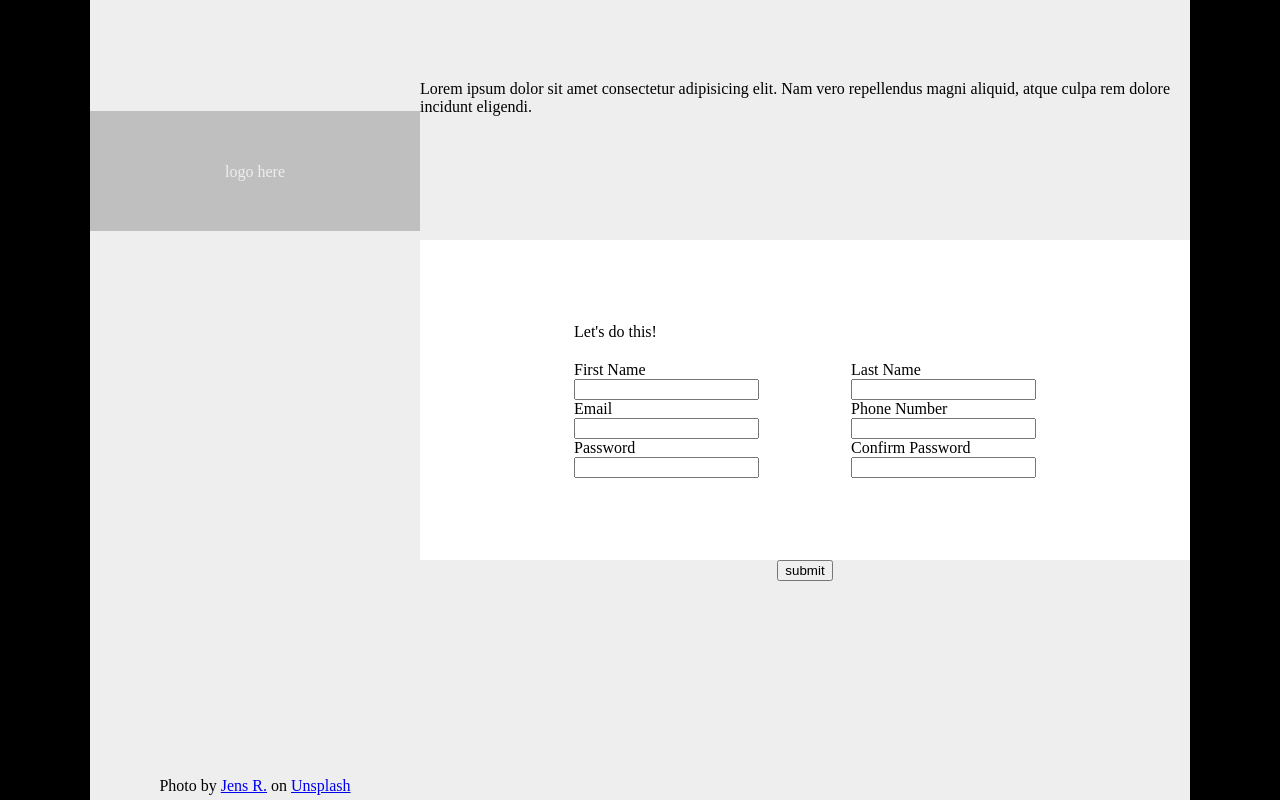
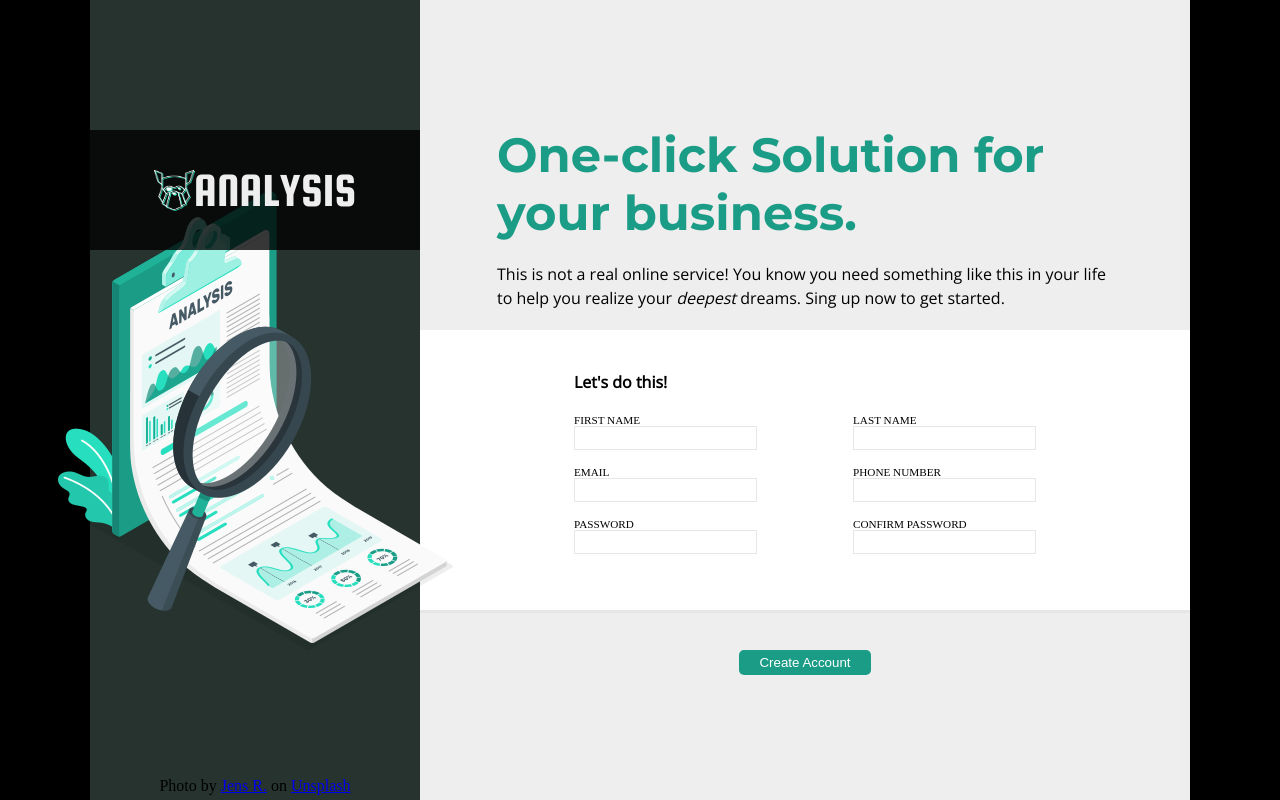
Before and after one commit to maurolps/odin-sign-up-form, a plain HTML site: page index.html in a window 1280 px wide. Drawn offline with nearby package versions, Linux system fonts and the light colour scheme.

Commit message:
Update layout/style

```diff
--- a/index.html
+++ b/index.html
@@ -9,43 +9,59 @@
 </head>
 <body>
   <div class="main">
-    <div class="header">
-      <div class="container"></div>
-      <div class="logo">logo here</div>
+    <div class="header"> <img src="logo.png" id="img-header">
+      <div class="container">
+        <img src="odin.png" id="img-logo">
+         <div class="logo-text">ANALYSIS</div>
+      </div>
     </div>
     <div class="main-container">
-      <div class="text-area">Lorem ipsum dolor sit amet consectetur adipisicing elit.
-        Nam vero repellendus magni aliquid, atque culpa rem dolore incidunt eligendi.
-      </div>
+      <div class="upper-container">One-click Solution for your business.</div>
+      <div class="text">This is not a real online service! You know you need something
+        like this in your life to help you realize your <em>deepest</em> dreams.
+        Sing up now to get started.</div>
       <div class="form-area">
         <div class="form-container">
-          <div class="form-title">Let's do this!</div>
+          <div class="text"><b>Let's do this!</b></div>
           <div class="form-container2">
             <div class="column1">
               <form action="example.com/path">
-                <label for="first_name">First Name</label>
-                <input type="text" id="first_name" name="first_name" >
-                <label for="user_email">Email</label>
-                <input type="email" name="user_email" id="user_email">
-                <label for="user_password">Password</label>
-                <input type="password" id="user_password" name="password">
+                <div>
+                  <label for="first_name">FIRST NAME</label>
+                  <input type="text" id="first_name" name="first_name" >
+                </div>
+                <div>
+                  <label for="user_email">EMAIL</label>
+                  <input type="email" name="user_email" id="user_email">
+                </div>
+                <div>
+                  <label for="user_password">PASSWORD</label>
+                  <input type="password" id="user_password" name="password">
+                </div>
               </form>
             </div>
             <div class="column2">
               <form action="example.com/path">
-                <label for="last_name">Last Name</label>
-                <input type="text" id="last_name" name="last_name" >
-                <label for="user_phone">Phone Number</label>
-                <input type="tel" name="user_phone" id="user_phone">
-                <label for="user_password">Confirm Password</label>
-                <input type="password" name="user_password" id="user_password">
+                <div>
+                  <label for="last_name">LAST NAME</label>
+                  <input type="text" id="last_name" name="last_name" >
+                </div>
+                <div>
+                  <label for="user_phone">PHONE NUMBER</label>
+                  <input type="tel" name="user_phone" id="user_phone">
+                </div>
+                <div>
+                  <label for="user_password">CONFIRM PASSWORD</label>
+                  <input type="password" name="user_password2" id="user_password2">
+                </div>
               </form>
             </div>
           </div>
         </div>
       </div>
-      <div class="text-area">
-        <button>submit</button>
+      <div class="bottom-container">
+        <button>Create Account</button>
+
       </div>
     </div>
   </div>
--- a/styles.css
+++ b/styles.css
@@ -1,4 +1,8 @@
-:root {
+ @import url('https://fonts.googleapis.com/css2?family=Montserrat:wght@700&display=swap');
+ @import url('https://fonts.googleapis.com/css2?family=Montserrat:wght@700&family=Open+Sans:wght@400&display=swap');
+ @import url('https://fonts.googleapis.com/css2?family=Montserrat:wght@700&family=Open+Sans:wght@300&family=Squada+One&display=swap');
+
+ :root {
   --max-width: 1100px;
 }
 
@@ -27,10 +31,18 @@ body {
 .header {
   width: 30%;
   min-height: 20vh;
-  /* background:
-    url(logo.jpg)
-    no-repeat
-    top center / cover; */
+  background-color: rgb(38, 51, 47);
+}
+
+#img-header {
+  position: relative;
+  top: 10vh;
+}
+
+#img-logo {
+  width: 40px;
+  height: 40px;
+  filter: drop-shadow(1px 1px rgb(48, 236, 196));
 }
 
 .main-container {
@@ -42,12 +54,26 @@ body {
 .form-area{
   display: flex;
   flex-direction: column;
-  min-height: 40vh;
   width: 100%;
   background-color: white;
   justify-content: center;
   align-items: center;
+  box-shadow: 0 3px #e5e6e5;
+}
 
+button {
+  background-color: #1b9c86;
+  padding: 5px 20px;
+  border-style: none;
+  border-radius: 5px;
+  color: white;
+  margin-top: 20px;
+}
+
+input {
+  border-color: #E5E7EB;
+  border-style: solid;
+  border-width: 1px;
 }
 
 .form-container {
@@ -56,6 +82,7 @@ body {
   width: 60%;
   min-width: 400px;
   gap: 20px;
+  margin: 5vh;
 }
 
 .form-container2 {
@@ -63,26 +90,56 @@ body {
   justify-content: space-between;
 }
 
+.column1 div, .column2 div{
+  margin-bottom: 2vh;
+}
+
 label, input {
   display: flex;
 }
 
-.main-container .text-area{
-  min-height: 20vh;
+label {
+  font-size: 0.7rem;
+  font-weight: 500;
 }
+
+input {
+  height: 20px;
+}
+
+.main-container {
+  gap: 20px;
+}
+
+.logo-text {
+  color: #eeeeee;
+  font-size: 3rem;
+  font-family: 'Squada One', cursive;
+}
+
+.main-container .upper-container{
+  font-family: 'Montserrat', sans-serif;
+  font-weight: 700;
+  font-size: 3rem;
+  width: 80%;
+  color:#1b9c86;
+}
+
+.text {
+  width: 80%;
+  font-family: 'Open Sans', sans-serif;
+  line-height: 1.5rem;
+}
+
 .container {
  position: relative;
- background-color: black;
- opacity: 20%;
+ background-color: #000000c7;
  width: 100%;
  min-height: 15vh;
- bottom: 27.5vh;
-}
-
-.logo {
-  position: relative;
-  bottom: 36vh;
-  color: #eeeeee;
+ bottom: 55vh;
+ display: flex;
+ justify-content: center;
+ align-items: center;
 }
 
 .footer{
```
